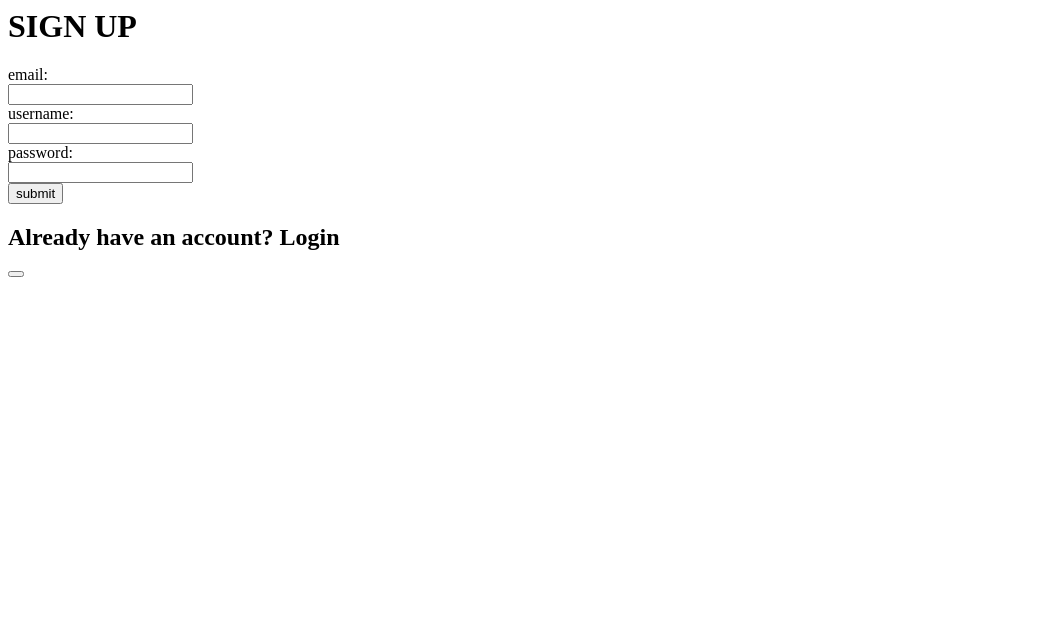
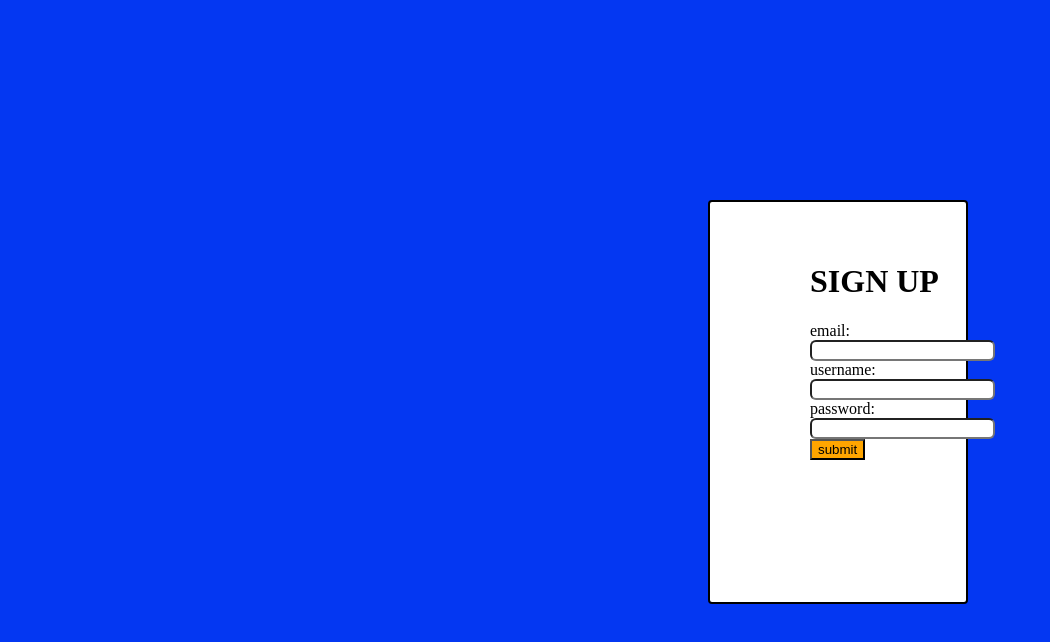
Before and after one commit to AlanTruu/StudySyncProject, a website: page sign-up.html in a window 1280 px wide. Shown: the whole page, without its empty margins (0-1050 px from the left). Drawn offline with nearby package versions, Linux system fonts and the light colour scheme; files that its build step writes are made by us from their sources.

```diff
--- a/Controllers/signUpController.js
+++ b/Controllers/signUpController.js
@@ -30,7 +30,7 @@
         if (email && username && plainTextPass) {
             const signSuccessful = await signNewUser([email, username, plainTextPass]);
             if (signSuccessful) {
-                res.redirect('/main');
+                return res.redirect('/main');
             }
             else if (!signSuccessful) {
                 throw new EmailError('email in use baka', 401);
--- a/app.js
+++ b/app.js
@@ -24,6 +24,7 @@
 app.get('/query', chatRequest);
 
 //sign up page
+app.use('/' ,express.static('./public-signup'))
 app.get('/', sendSignUpPage);
 app.get('/login', sendLoginPage);
 
--- /dev/null
+++ b/public-signup/signUpFormIntercepter.js
@@ -0,0 +1,8 @@
+const form = document.querySelector('#form');
+const email = document.querySelector('#userEmail');
+const username = document.querySelector('#user');
+const pass = document.querySelector('#pass');
+
+form.addEventListener('submit', async ()=> {
+
+})
--- /dev/null
+++ b/public-signup/signUpStyle.css
@@ -0,0 +1,34 @@
+html {
+    box-sizing: border-box;
+    background-color: rgb(4, 55, 242);
+}
+
+#main-div {
+    width : 90vw;
+    position : relative;
+    border: 2px solid black;
+    border-radius: 4px;
+    background-color: white;
+}
+#userEmail, #user, #pass {
+    border-radius: 6px;
+}
+#form-div {
+    position : absolute;
+    margin-left: 100px;
+    margin-top : 40px;
+}
+
+#submit-button {
+    background-color: orange;
+}
+
+@media (min-width : 576px) {
+    #main-div {
+        width : 20vw;
+        height : 50vh;
+        margin : 0 auto;
+        margin-top : 200px;
+        margin-left: 700px;
+    }
+}
--- a/sign-up.html
+++ b/sign-up.html
@@ -1,13 +1,28 @@
+<!DOCTYPE html>
+<html lang="en">
+<head>
+    <meta charset="UTF-8">
+    <meta name="viewport" content="width=device-width, initial-scale=1.0">
+    <link rel = 'stylesheet' href = 'signUpStyle.css'>
+    <title>Document</title>
+</head>
+<body>
+
+<div id = 'main-div'>
+    <div id = 'form-div'>
         <h1>SIGN UP</h1>
-<form action = 'http://localhost:5000/signup' method = 'post'>
+        <form action = 'http://localhost:5000/signup' method = 'post' id = 'form'>
             <label>email:</label> <br>
             <input type = 'text' name = 'Femail' id = 'userEmail' required> <br>
             <label>username:</label> <br>
             <input type = 'text' name = 'Fusername' id = 'user' required> <br>
             <label> password:</label> <br>
-    <input type = 'text' name = 'Fpassword'id = 'pass' required> <br>
-    <input type = 'submit' value = 'submit'>
+            <input type = 'password' name = 'Fpassword'id = 'pass' required> <br>
+            <input type = 'submit' value = 'submit' id = 'submit-button'>
         </form>
-
-<h2>Already have an account? Login</h2>
-<button></button>
+    </div>
+</div>
+<script src="https://cdn.jsdelivr.net/npm/axios/dist/axios.min.js"></script>
+<script src="./public-signup/signUpFormIntercepter.js"></script>
+</body>
+</html>
```
Also changed, not shown: database.mjs (+6 -6 lines). Lines whose indentation alone changed are shown as unchanged.
